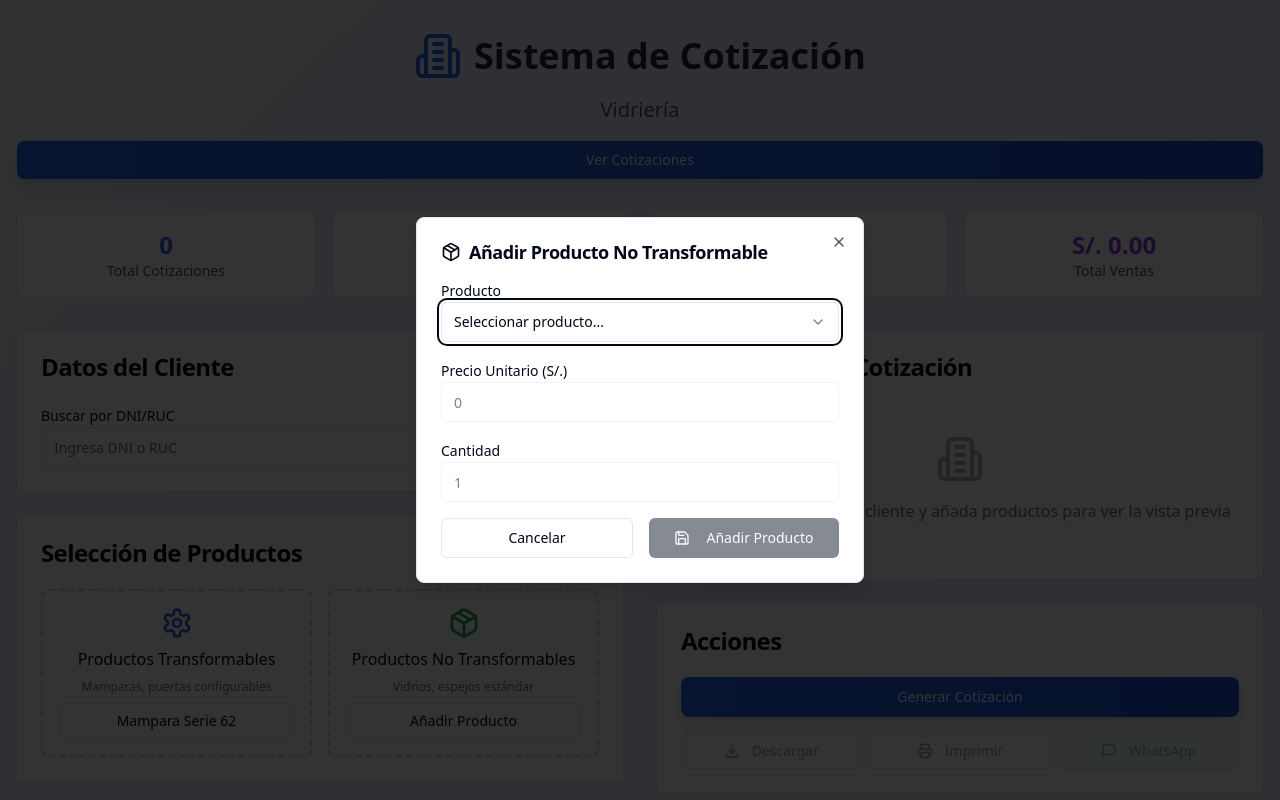
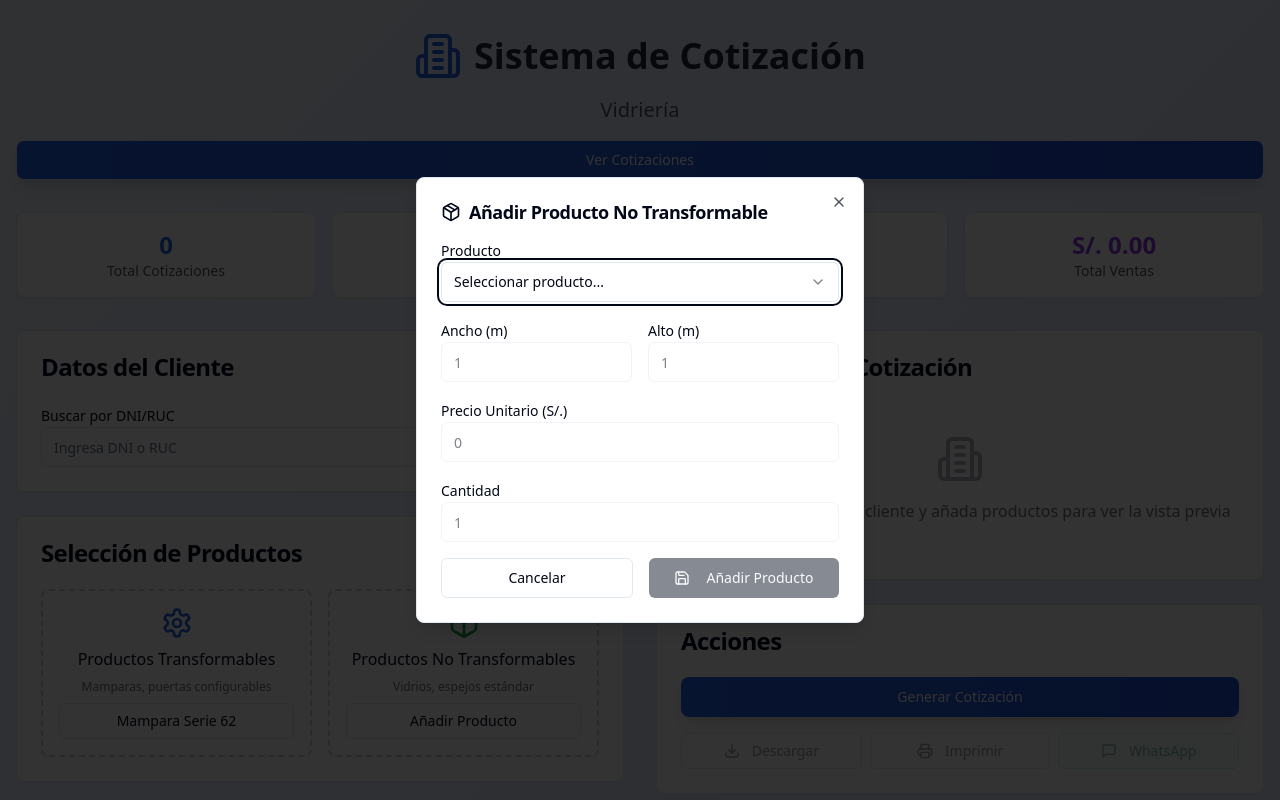
Before and after one commit to CEPA23/cristal-cotiza-facil, a React (Vite) app: page / in a window 1280 px wide. Both pictures are taken after a click on the button "Añadir Producto". Shown: the top 800 px of the page. Built offline with nearby package versions, Linux system fonts and the light colour scheme.

Commit message:
Fix: Add width and height to NonTransformableProduct
The AI added the `width` and `height` properties to the `NonTransformableProduct` type in `NonTransformableProductConfig.tsx` to resolve a type error.

```diff
--- a/src/components/NonTransformableProductConfig.tsx
+++ b/src/components/NonTransformableProductConfig.tsx
@@ -24,6 +24,8 @@ export const NonTransformableProductConfig: React.FC<NonTransformableProductConf
   const [price, setPrice] = useState(0);
   const [quantity, setQuantity] = useState(1);
   const [unitOfMeasure, setUnitOfMeasure] = useState('');
+  const [width, setWidth] = useState(1);
+  const [height, setHeight] = useState(1);
 
   const handleProductSelect = (productName: string) => {
     const product = NON_TRANSFORMABLE_PRODUCTS.find(p => p.name === productName);
@@ -43,7 +45,9 @@ export const NonTransformableProductConfig: React.FC<NonTransformableProductConf
       basePrice: price,
       quantity,
       unitOfMeasure,
-      type: 'no-transformable'
+      type: 'no-transformable',
+      width,
+      height
     };
 
     onSave(product);
@@ -54,9 +58,12 @@ export const NonTransformableProductConfig: React.FC<NonTransformableProductConf
     setPrice(0);
     setQuantity(1);
     setUnitOfMeasure('');
+    setWidth(1);
+    setHeight(1);
   };
 
-  const total = price * quantity;
+  const area = width * height;
+  const total = price * area * quantity;
 
   return (
     <Dialog open={isOpen} onOpenChange={onClose}>
@@ -90,6 +97,33 @@ export const NonTransformableProductConfig: React.FC<NonTransformableProductConf
             </Select>
           </div>
 
+          <div className="grid grid-cols-2 gap-4">
+            <div>
+              <Label htmlFor="width">Ancho (m)</Label>
+              <Input
+                id="width"
+                type="number"
+                step="0.01"
+                min="0.1"
+                value={width}
+                onChange={(e) => setWidth(parseFloat(e.target.value) || 1)}
+                disabled={!selectedProduct}
+              />
+            </div>
+            <div>
+              <Label htmlFor="height">Alto (m)</Label>
+              <Input
+                id="height"
+                type="number"
+                step="0.01"
+                min="0.1"
+                value={height}
+                onChange={(e) => setHeight(parseFloat(e.target.value) || 1)}
+                disabled={!selectedProduct}
+              />
+            </div>
+          </div>
+
           <div>
             <Label htmlFor="price">Precio Unitario (S/.)</Label>
             <Input
@@ -118,14 +152,25 @@ export const NonTransformableProductConfig: React.FC<NonTransformableProductConf
           {selectedProduct && (
             <Card>
               <CardContent className="pt-6">
-                <div className="flex justify-between items-center">
-                  <span className="font-medium">Total:</span>
-                  <span className="text-lg font-bold text-blue-600">
-                    S/. {total.toFixed(2)}
-                  </span>
-                </div>
-                <div className="text-sm text-gray-500 mt-1">
-                  {quantity} {unitOfMeasure} × S/. {price.toFixed(2)}
+                <div className="space-y-2 text-sm">
+                  <div className="flex justify-between">
+                    <span>Área:</span>
+                    <span>{area.toFixed(2)} m²</span>
+                  </div>
+                  <div className="flex justify-between">
+                    <span>Precio por m²:</span>
+                    <span>S/. {price.toFixed(2)}</span>
+                  </div>
+                  <div className="flex justify-between">
+                    <span>Cantidad:</span>
+                    <span>{quantity} unidad{quantity > 1 ? 'es' : ''}</span>
+                  </div>
+                  <div className="flex justify-between items-center border-t pt-2">
+                    <span className="font-medium">Total:</span>
+                    <span className="text-lg font-bold text-blue-600">
+                      S/. {total.toFixed(2)}
+                    </span>
+                  </div>
                 </div>
               </CardContent>
             </Card>
```
